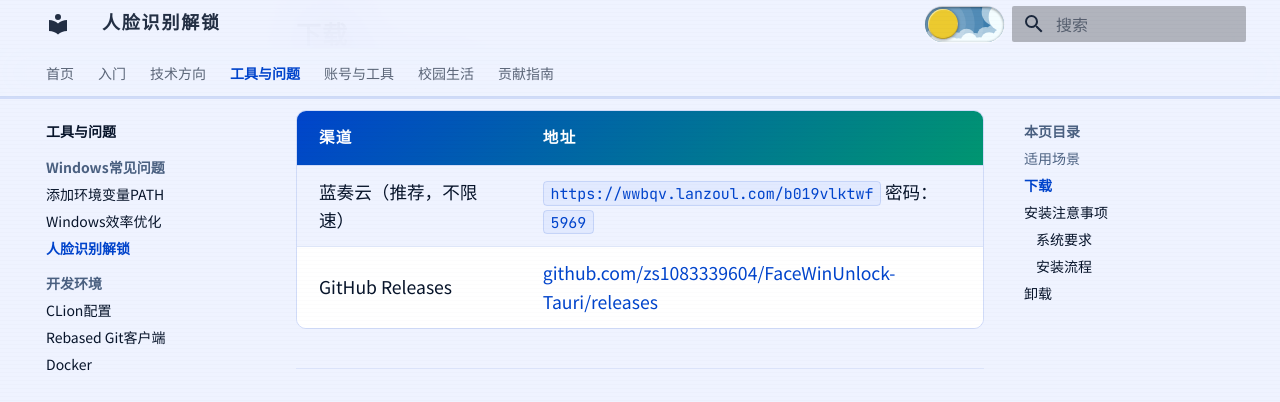
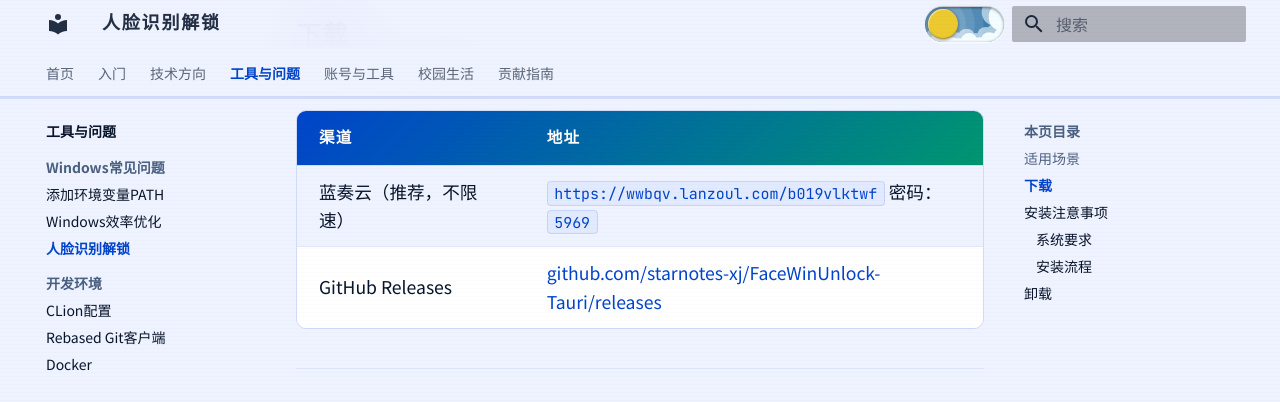
Before and after one commit to starnotes-xj/SurviveBIGCManual, an MkDocs documentation site: the page built from docs/03-工具与问题/Windows常见问题/人脸识别解锁.md, in a window 1280 px wide and 900 px high, scrolled down 742 px. Shown: the top 402 px of the window. Built offline with MkDocs 1.6.1 and Material for MkDocs 9.7.7, drawn with Linux system fonts in a browser that asks for light colours.

Commit message:
@ docs: 将 FaceWinUnlock-Tauri 链接更新为自维护 v0.4.1 正式版
- 必备工具清单中新增 FaceWinUnlock-Tauri（可选）
- 人脸识别解锁页面所有 badge 和下载链接由原作者仓库切换为 starnotes-xj 维护版本

Co-Authored-By: Claude Opus 4.7 <noreply@anthropic.com>
@

```diff
--- a/docs/03-工具与问题/Windows常见问题/人脸识别解锁.md
+++ b/docs/03-工具与问题/Windows常见问题/人脸识别解锁.md
@@ -2,9 +2,9 @@
 
 Windows Hello 的人脸解锁需要红外摄像头，大多数笔记本和台式机不支持。FaceWinUnlock-Tauri 通过注入自定义 Credential Provider DLL，让普通 USB/内置摄像头也能实现类似体验。
 
-[![Stars](https://img.shields.io/github/stars/zs1083339604/FaceWinUnlock-Tauri?style=plastic&logo=github)](https://github.com/zs1083339604/FaceWinUnlock-Tauri)
-[![Release](https://img.shields.io/badge/最新版本-v0.3.5-blue?style=plastic)](https://github.com/zs1083339604/FaceWinUnlock-Tauri/releases/latest)
-[![License](https://img.shields.io/badge/License-AGPLv3-green?style=plastic)](https://github.com/zs1083339604/FaceWinUnlock-Tauri)
+[![Stars](https://img.shields.io/github/stars/starnotes-xj/FaceWinUnlock-Tauri?style=plastic&logo=github)](https://github.com/starnotes-xj/FaceWinUnlock-Tauri)
+[![Release](https://img.shields.io/badge/最新版本-v0.4.1-blue?style=plastic)](https://github.com/starnotes-xj/FaceWinUnlock-Tauri/releases/tag/v0.4.1)
+[![License](https://img.shields.io/badge/License-AGPLv3-green?style=plastic)](https://github.com/starnotes-xj/FaceWinUnlock-Tauri)
 
 ---
 
@@ -26,7 +26,7 @@ Windows Hello 的人脸解锁需要红外摄像头，大多数笔记本和台式
 | 渠道 | 地址 |
 |---|---|
 | 蓝奏云（推荐，不限速） | `https://wwbqv.lanzoul.com/b019vlktwf` 密码：`5969` |
-| GitHub Releases | [github.com/zs1083339604/FaceWinUnlock-Tauri/releases](https://github.com/zs1083339604/FaceWinUnlock-Tauri/releases) |
+| GitHub Releases | [github.com/starnotes-xj/FaceWinUnlock-Tauri/releases](https://github.com/starnotes-xj/FaceWinUnlock-Tauri/releases/tag/v0.4.1) |
 
 ---
 
```
Also changed, not shown: docs/01-入门/必备工具清单.md (+1 -0 lines).
